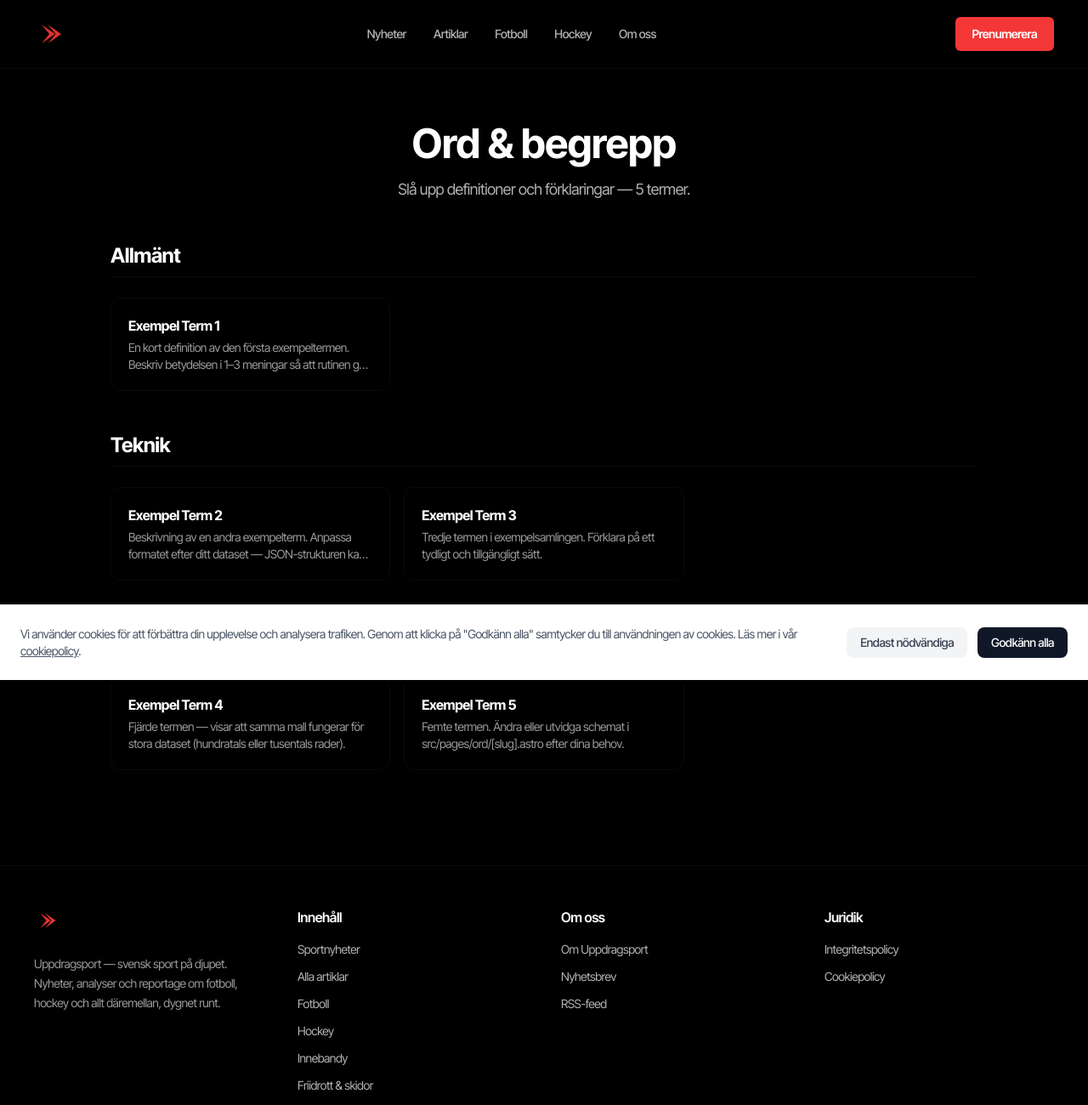
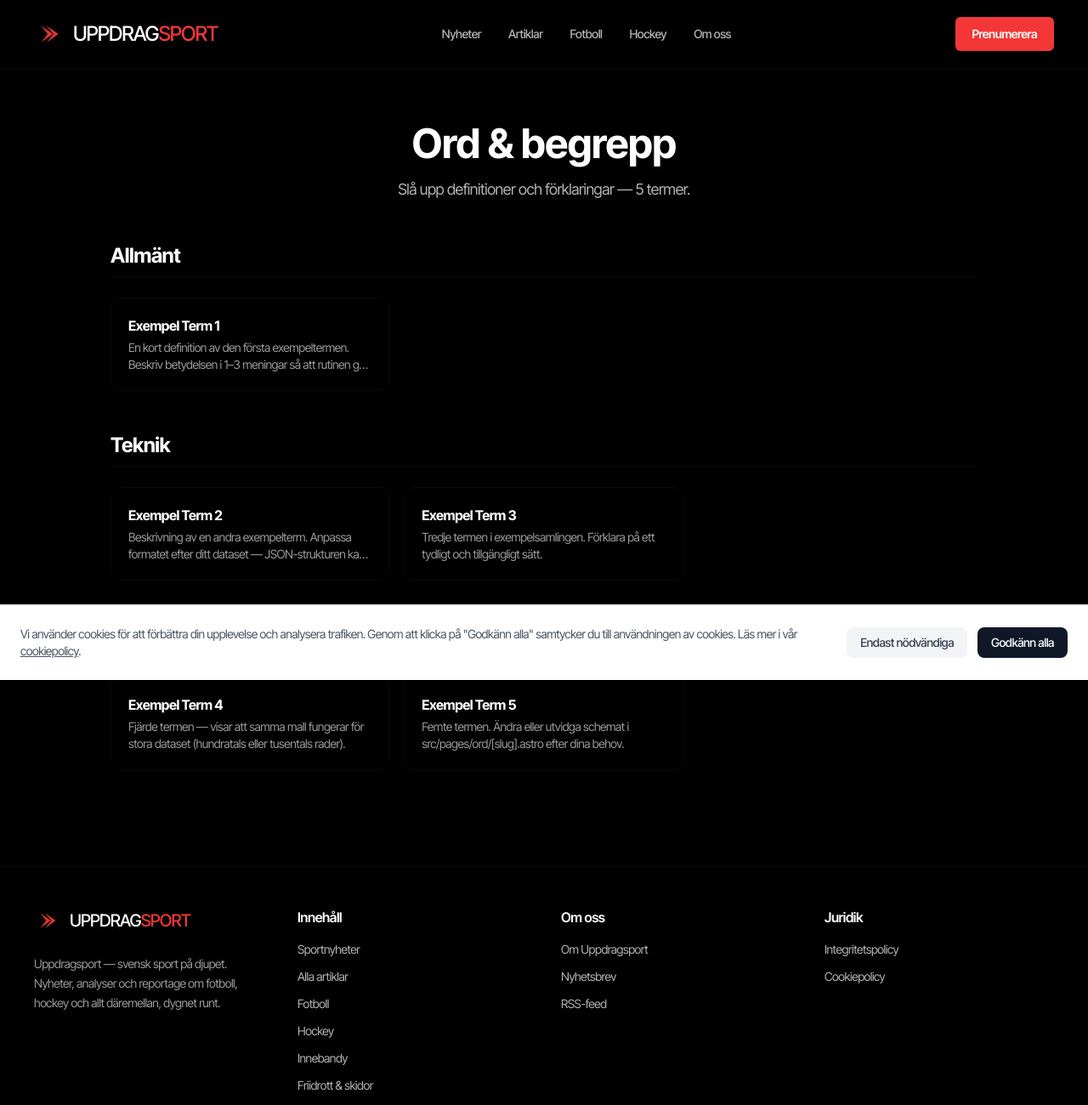
Before and after one commit to Hocer7999/uppdragsport, an Astro site: page /ord in a window 1280 px wide. Shown: the top 1300 px of the page at 85% size. Built offline with nearby package versions, Linux system fonts and the light colour scheme; Astro itself is replaced by a stand-in of ours; a small style sheet from the web is missing.

Commit message:
Logga: lägg Uppdragsport-wordmark i header + footer
Headern/footern visade bara det abstrakta röda emblemet utan namn. Lade
till en skarp HTML-wordmark i sajtens egen Geist-font (UPPDRAG i vitt,
SPORT i rött) bredvid emblemet — rättstavat och skalbart, ingen AI-text.

Co-Authored-By: Claude Opus 4.8 <noreply@anthropic.com>

```diff
--- a/src/components/layout/Footer.astro
+++ b/src/components/layout/Footer.astro
@@ -92,11 +92,10 @@ const footerSections = isTemplateDefault
     <div class="grid grid-cols-1 md:grid-cols-4 gap-10">
       <div class="col-span-1 md:col-span-1">
         <div class="flex items-center gap-2.5 mb-6">
-          <img
-            src={companyConfig.logo}
-            alt={companyConfig.name}
-            class="h-8 w-auto"
-          />
+          <img src={companyConfig.logo} alt="" class="h-8 w-auto" />
+          <span class="font-display text-xl font-semibold uppercase tracking-[-0.02em] leading-none text-base-content">
+            Uppdrag<span class="text-primary">sport</span>
+          </span>
         </div>
         <p class="text-sm text-base-content/60 leading-relaxed mb-6">
           {companyConfig.description}
--- a/src/components/layout/Header.astro
+++ b/src/components/layout/Header.astro
@@ -40,8 +40,12 @@ const {
     <a
       href="/"
       class="flex items-center gap-2.5 hover:opacity-80 transition-opacity text-base-content decoration-0!"
+      aria-label={logoText}
     >
-      <img src={companyConfig.logo} alt={logoText} class="h-10 w-auto" />
+      <img src={companyConfig.logo} alt="" class="h-9 w-auto" />
+      <span class="font-display text-xl md:text-2xl font-semibold uppercase tracking-[-0.02em] leading-none text-base-content">
+        Uppdrag<span class="text-primary">sport</span>
+      </span>
     </a>
 
     <!-- Desktop Nav -->
```
